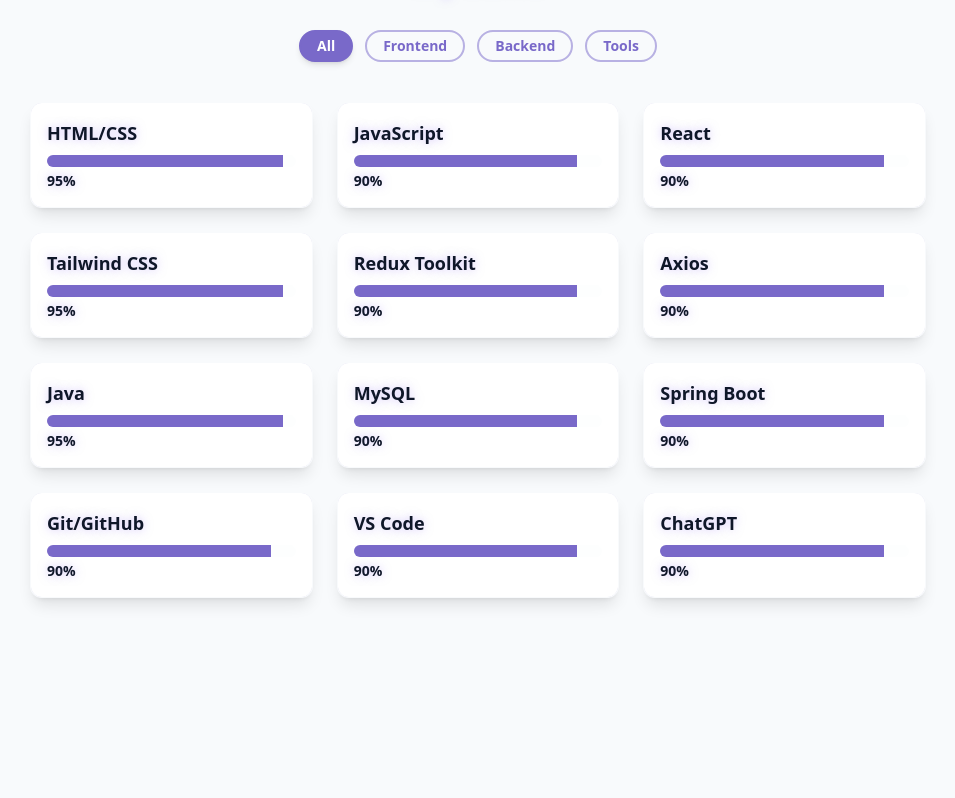
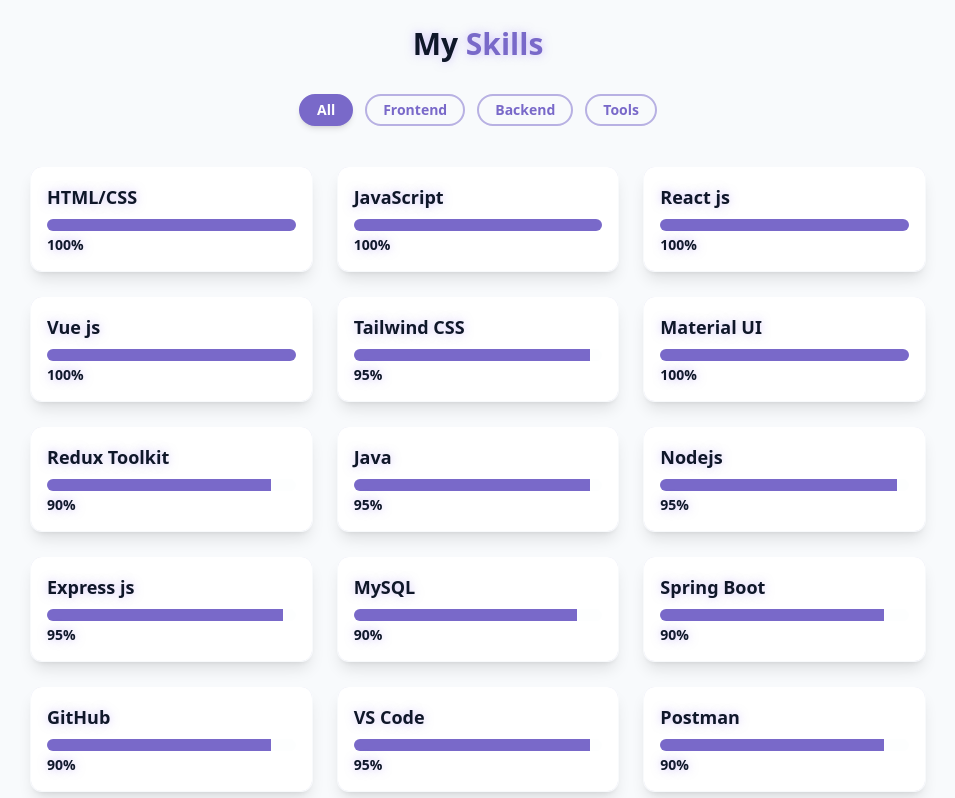
Before and after one commit to ajithaji06/Portfolio, a React (Vite) app: page / in a window 1280 px wide. Shown: the part 1682-2480 px from the top of the page, without its empty margins (162-1117 px from the left). Built offline with nearby package versions, Linux system fonts and the light colour scheme.

Commit message:
Update Skill.jsx

```diff
--- a/src/components/Skill.jsx
+++ b/src/components/Skill.jsx
@@ -1,17 +1,23 @@
 import React, { useState } from 'react';
 
 const skills = [
-  { name: "HTML/CSS", level: 95, category: "frontend" },
-  { name: "JavaScript", level: 90, category: "frontend" },
-  { name: "React", level: 90, category: "frontend" },
+  { name: "HTML/CSS", level: 100, category: "frontend" },
+  { name: "JavaScript", level: 100, category: "frontend" },
+  { name: "React js", level: 100, category: "frontend" },
+  { name: "Vue js", level: 100, category: "frontend" },
   { name: "Tailwind CSS", level: 95, category: "frontend" },
+  { name: "Material UI", level: 100, category: "frontend" },
   { name: "Redux Toolkit", level: 90, category: "frontend" },
-  { name: "Axios", level: 90, category: "frontend" },
   { name: "Java", level: 95, category: "backend" },
+  { name: "Nodejs", level: 95, category: "backend" },
+  { name: "Express js", level: 95, category: "backend" },
   { name: "MySQL", level: 90, category: "backend" },
   { name: "Spring Boot", level: 90, category: "backend" },
-  { name: "Git/GitHub", level: 90, category: "tools" },
-  { name: "VS Code", level: 90, category: "tools" },
+  { name: "GitHub", level: 90, category: "tools" },
+  { name: "VS Code", level: 95, category: "tools" },
+  { name: "Postman", level: 90, category: "tools" },
+  { name: "Docker", level: 80, category: "tools" },
+  { name: "Vercel", level: 80, category: "tools" },
   { name: "ChatGPT", level: 90, category: "tools" },
 ];
 
@@ -27,7 +33,7 @@
 
   return (
     <section id="skills" className="min-h-screen font-bold text-3xl text-glow px-4 py-8 mt-3">
-      <h1 className="text-2xl md:text-3xl mb-8 text-center">
+      <h1 className="text-2xl md:text-3xl mb-8 mt-16 text-center">
         My <span className="text-primary">Skills</span>
       </h1>
 
```
